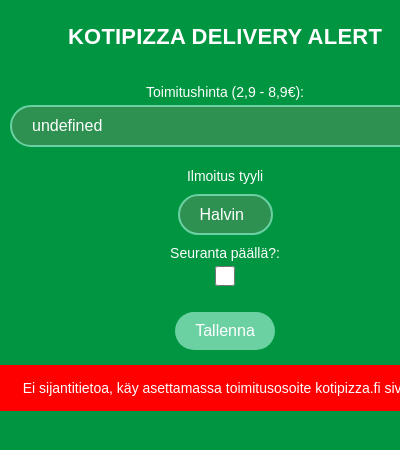
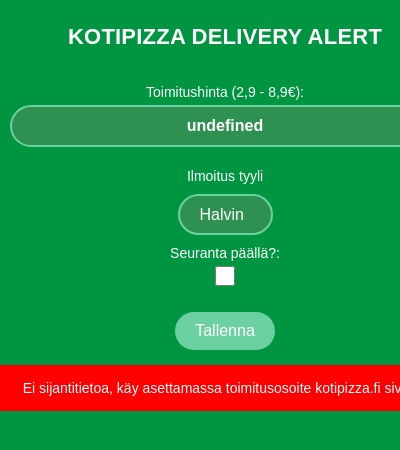
Before and after one commit to nikosalonen/kotipizza-browser-extension, a browser extension: page popup.html in a window 400 px wide. Shown: the top 450 px of the page. Drawn offline with Linux system fonts and the light colour scheme.

Commit message:
text align center

```diff
--- a/popup.html
+++ b/popup.html
@@ -88,6 +88,8 @@
       border: 2px solid #6bd1a2;
       background-color: #2e9151;
       color: #FFF;
+      font-weight: 800;
+      text-align: center;
     }
 
     input[type="checkbox"] {
```
